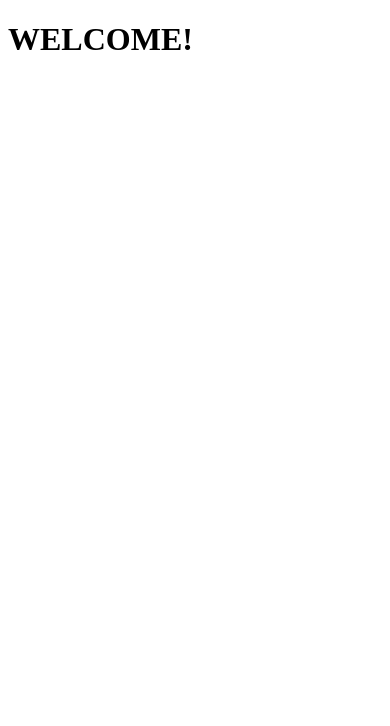
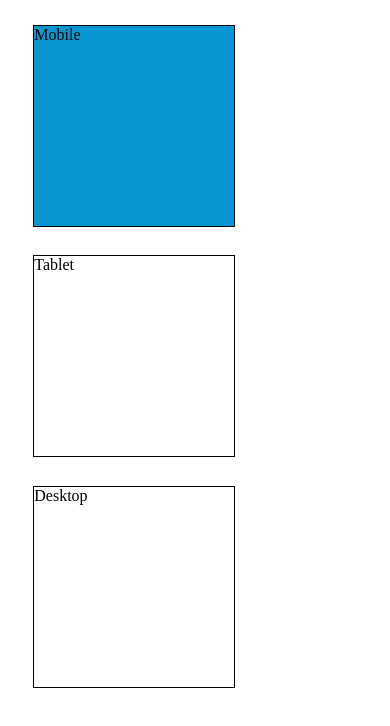
Before and after one commit to BleakTerrain/experiment-test-website, a plain HTML site: page index.html in a window 390 px wide. Drawn offline with Linux system fonts and the light colour scheme.

Commit message:
Added responsive designe

```diff
--- /dev/null
+++ b/Style.css
@@ -0,0 +1,25 @@
+.box
+{
+    width: 200px;
+    height:200px;
+    border: 1px solid #000;
+    display: inline-block;  /*so they appear horizontally alongside each other*/
+    margin: 4%;
+
+}
+
+div {margin: 3%;}
+
+@media (max-width:767px) {
+    .mobile {
+        background-color: #0997d3;
+    }
+}
+@media (min-width: 768px) and (max-width: 991px)
+{
+    .tablet {background-color: pink;}
+}
+@media (min-width: 991px)
+{
+    .desktop {background-color: #000;
+}
--- a/index.html
+++ b/index.html
@@ -1,10 +1,17 @@
 <!DOCTYPE html>
-<html>
-    <head>
-        <title> Experimental</title>
-    </head>
-
-    <body>
-        <h1> WELCOME!</h1>
-    </body>
+<html lang="en">
+<head>
+    <link rel = "stylesheet" href = "Style.css" type = "text/css"/>
+    <meta charset="UTF-8">
+    <meta name="viewport" content="width=device-width, initial-scale=1.0">
+    <meta http-equiv="X-UA-Compatible" content="ie=edge">
+    <title>Document</title>
+</head>
+<body>
+<div class="container">
+    <div class="box mobile">Mobile</div>
+    <div class="box tablet">Tablet</div>
+    <div class="box desktop">Desktop</div>
+</div>
+</body>
 </html>
```
